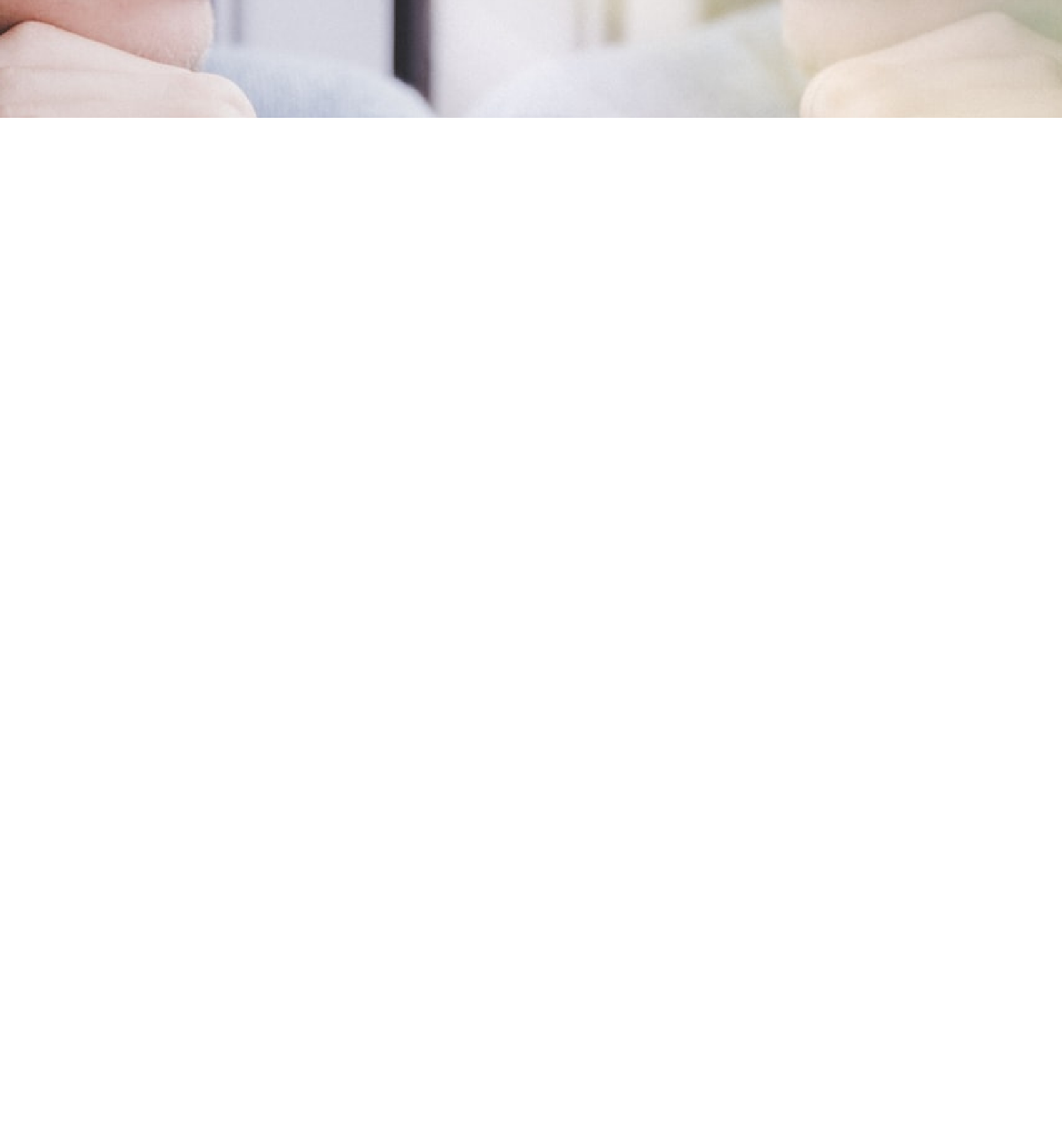
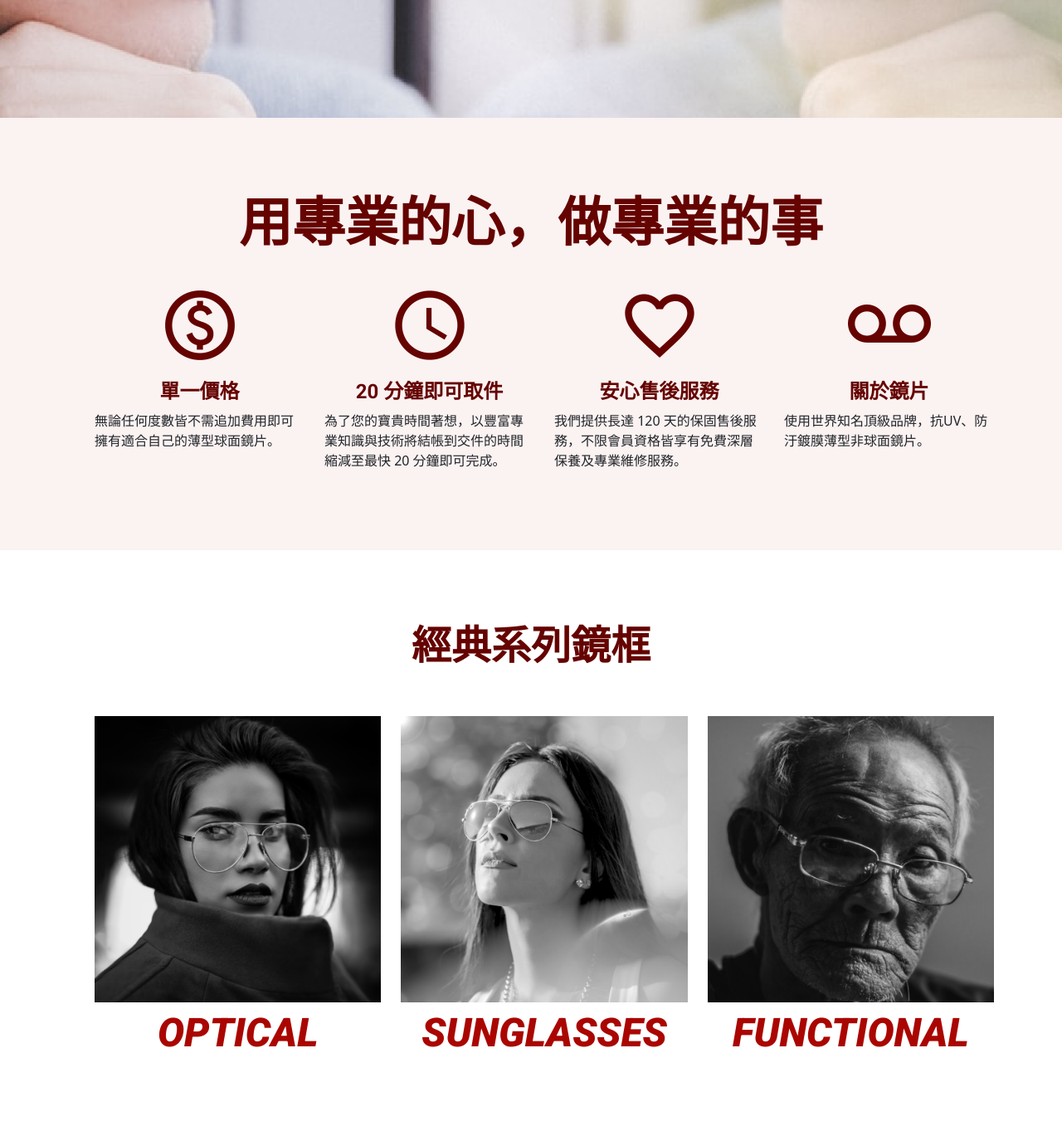
Before and after one commit to joker-cat/2024webCutting, a plain HTML site: page hw3/index.html in a window 1280 px wide. Shown: the part 767-2124 px from the top of the page at 83% size. Before the commit the page ends 909 px from the top, so only its background shows below. Drawn offline with nearby package versions, Linux system fonts and the light colour scheme.

Commit message:
hw3: section3

```diff
--- a/hw3/css/index.css
+++ b/hw3/css/index.css
@@ -14,6 +14,11 @@
   font-style: normal;
 }
 
+.roboto-black-italic {
+  font-family: "Roboto", sans-serif;
+  font-weight: 900;
+  font-style: italic;
+}
 /* 字型結束 */
 
 *,
@@ -41,8 +46,16 @@ img {
   font-size: 20px;
 }
 
+.fs-24px {
+  font-size: 24px;
+}
+
 .fs-36px {
   font-size: 36px;
+}
+
+.fs-48px {
+  font-size: 48px;
 }
 
 .fs-64px {
@@ -54,6 +67,22 @@ img {
   margin-left: 64px;
 }
 
+.mb-8px {
+  margin-bottom: 8px;
+}
+
+.mb-16px {
+  margin-bottom: 16px;
+}
+
+.mb-24px {
+  margin-bottom: 24px;
+}
+
+.mb-48px {
+  margin-bottom: 48px;
+}
+
 /* 字體顏色 */
 .color-fff {
   color: #fff;
@@ -62,11 +91,24 @@ img {
 .color-650300 {
   color: #650300;
 }
+.color-aa0601{
+  color: #AA0601;
+}
+/* 物件大小 */
+.w-100px {
+  width: 100px;
+}
 
-.nav-bg,
-.buy-now {
+/* 背景顏色 */
+.bg-aa0601 {
   background-color: #AA0601;
 }
+
+.bg-fbf2f2 {
+  background-color: #FBF2F2;
+}
+
+/* -------------------- */
 
 .navbar {
   padding: 25px 0;
@@ -84,3 +126,7 @@ img {
 .buy-now {
   padding: 6px 12px;
 }
+
+.section-py-80px {
+  padding: 80px 0;
+}
--- a/hw3/index.html
+++ b/hw3/index.html
@@ -12,10 +12,10 @@
 </head>
 
 <body>
-  <nav class="nav-bg">
+  <nav class="bg-aa0601">
     <div class="container d-flex justify-content-between align-items-center">
       <img class="logo" src="./image/logo-white.png" alt="網站圖示">
-      <ul class="navbar d-flex align-items-center color-fff m-0">
+      <ul class="navbar mb-0 d-flex align-items-center color-fff m-0">
         <li class="fs-20px">系列鏡框</li>
         <li class="ms-64px fs-20px">門市據點</li>
         <li class="ms-64px fs-20px">部落格</li>
@@ -27,10 +27,62 @@
     <div class="container">
       <p class="color-650300 text-end fs-36px roboto-regular m-0">Promise-Desert 2020 早春系列</p>
       <h1 class="color-650300 fs-64px roboto-bold m-0 lh-base">看得清，才能看得遠</h1>
-      <a href="#" class="d-inline-block fs-20px text-end buy-now color-fff lh-base">立即購買</a>
+      <a href="#" class="d-inline-block buy-now fs-20px text-end bg-aa0601 color-fff lh-base">立即購買</a>
     </div>
   </header>
-
+  <section class="section-py-80px bg-fbf2f2">
+    <div class="container">
+      <header class="color-650300 fs-64px roboto-bold text-center mb-24px">用專業的心，做專業的事</header>
+      <ul class="row">
+        <li class="col">
+          <img class="w-100px d-block mx-auto mb-16px" src="./image/home-section2-1.png" alt="單一價格">
+          <h2 class="roboto-bold fs-24px mb-8px text-center color-650300">單一價格</h2>
+          <p class="mb-0">無論任何度數皆不需追加費用即可擁有適合自己的薄型球面鏡片。</p>
+        </li>
+        <li class="col">
+          <img class="w-100px d-block mx-auto mb-16px" src="./image/home-section2-2.png" alt="20 分鐘即可取件">
+          <h2 class="roboto-bold fs-24px mb-8px text-center color-650300">20 分鐘即可取件</h2>
+          <p class="mb-0">為了您的寶貴時間著想，以豐富專業知識與技術將結帳到交件的時間縮減至最快 20 分鐘即可完成。</p>
+        </li>
+        <li class="col">
+          <img class="w-100px d-block mx-auto mb-16px" src="./image/home-section2-3.png" alt="安心售後服務">
+          <h2 class="roboto-bold fs-24px mb-8px text-center color-650300">安心售後服務</h2>
+          <p class="mb-0">我們提供長達 120 天的保固售後服務，不限會員資格皆享有免費深層保養及專業維修服務。</p>
+        </li>
+        <li class="col">
+          <img class="w-100px d-block mx-auto mb-16px" src="./image/home-section2-4.png" alt="關於鏡片">
+          <h2 class="roboto-bold fs-24px mb-8px text-center color-650300">關於鏡片</h2>
+          <p class="mb-0">使用世界知名頂級品牌，抗UV、防汙鍍膜薄型非球面鏡片。</p>
+        </li>
+      </ul>
+    </div>
+  </section>
+  <section class="section-py-80px">
+    <div class="container">
+      <header class="color-650300 fs-48px roboto-bold text-center mb-48px">經典系列鏡框</header>
+      <ul class="row mb-0">
+        <li class="col-4">
+          <img class="mb-8px" src="./image/home-section3-1.png" alt="OPTICAL">
+          <h3 class="roboto-black-italic mb-0 fs-48px text-center color-aa0601">OPTICAL</h3>
+         </li>
+         <li class="col-4">
+          <img class="mb-8px" src="./image/home-section3-2.png" alt="SUNGLASSES">
+          <h3 class="roboto-black-italic mb-0 fs-48px text-center color-aa0601">SUNGLASSES</h3>
+         </li>
+         <li class="col-4">
+          <img class="mb-8px" src="./image/home-section3-3.png" alt="FUNCTIONAL">
+          <h3 class="roboto-black-italic mb-0 fs-48px text-center color-aa0601">FUNCTIONAL</h3>
+         </li>
+      </ul>
+    </div>
+  </section>
+  <section class="section-py-80px">
+    <div class="container">
+      <div class="w-50">
+        <img src="" alt="">
+      </div>
+    </div>
+  </section>
 </body>
 
 </html>
```
Also changed, not shown: hw3/image/home-section2-4.png (renamed from hw3/image/home-sectioin2-4.png).
